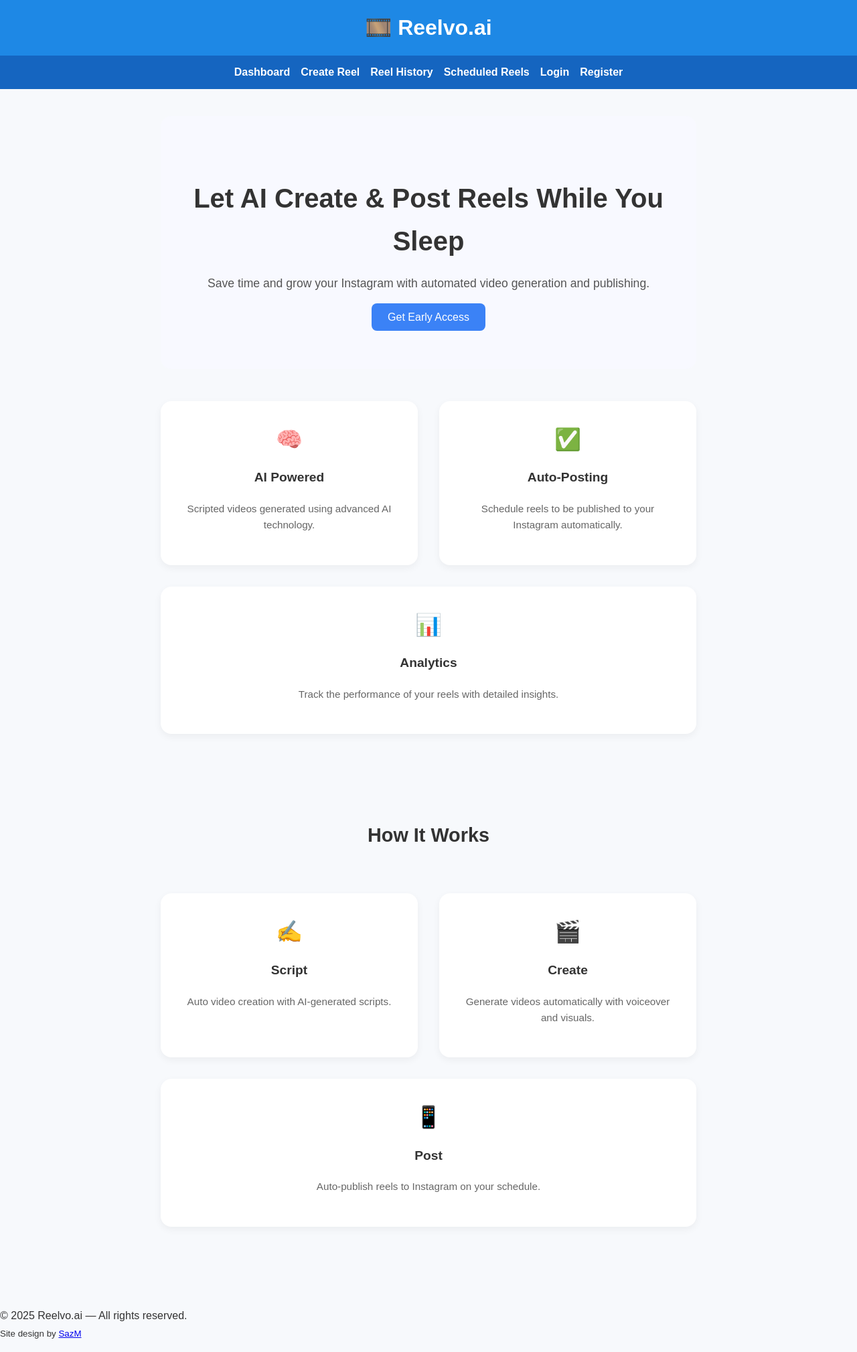
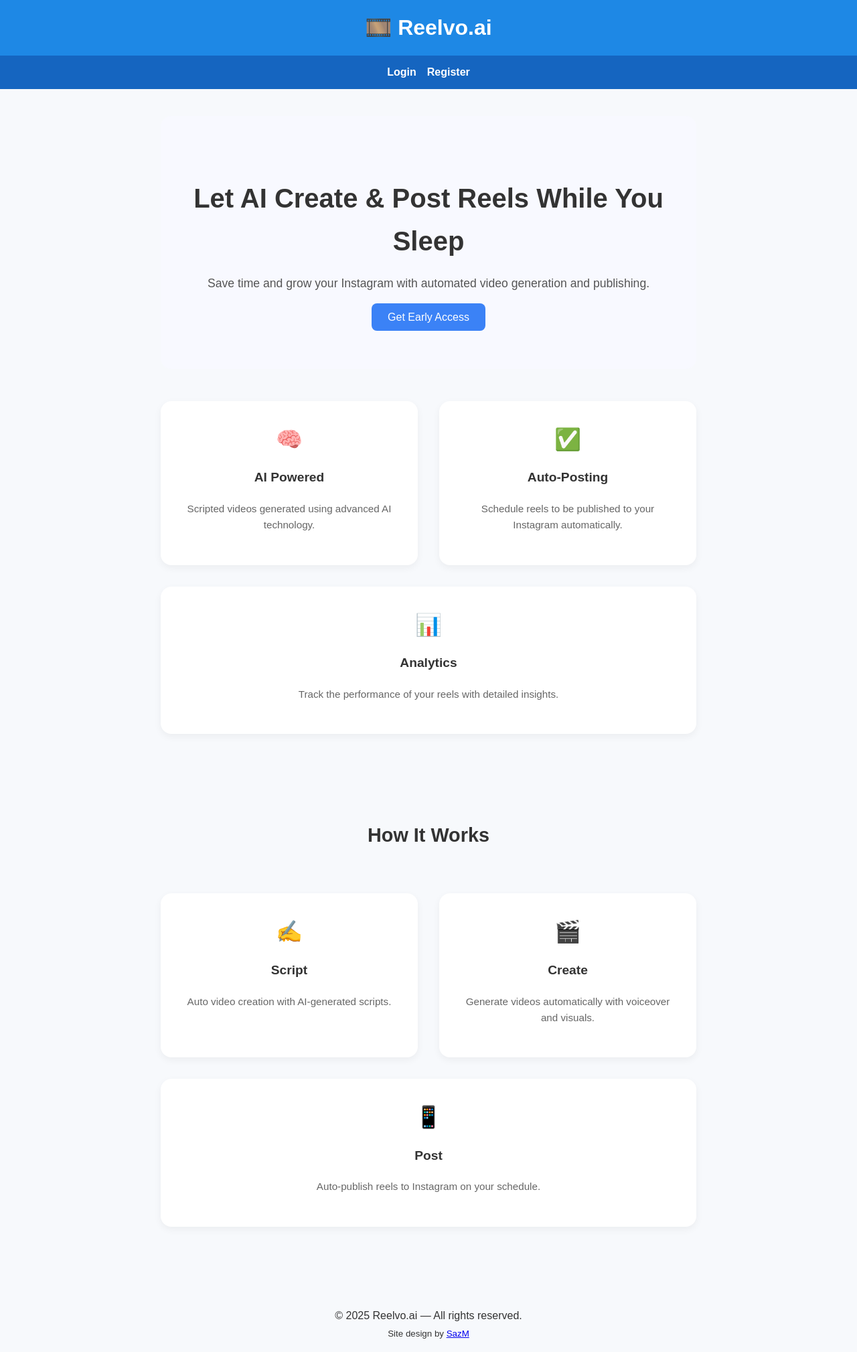
Before and after one commit to saravana-bhava/reelvo.in, a Flask app: page / in a window 1280 px wide. Shown: the whole page at 67% size. Run offline with Flask 2, Linux system fonts and the light colour scheme.

Commit message:
Updated navigation links..

```diff
--- a/static/style.css
+++ b/static/style.css
@@ -33,6 +33,11 @@ header {
 }
 header h1 {
   margin: 0;
+}
+
+/* Footer */
+footer.footer {
+  text-align: center;
 }
 
 /* Navigation */
--- a/templates/base.html
+++ b/templates/base.html
@@ -22,6 +22,8 @@
 
   <nav role="navigation" aria-label="Main navigation">
     {% set endpoint = request.endpoint %}
+
+    {% if session.get('user') %}
       <a href="{{ url_for('dashboard.dashboard') }}"
          class="{% if endpoint == 'dashboard.dashboard' %}active{% endif %}">Dashboard</a>
 
@@ -34,7 +36,6 @@
       <a href="{{ url_for('schedule.list_scheduled_jobs_view') }}"
          class="{% if endpoint == 'schedule.list_scheduled_jobs_view' %}active{% endif %}">Scheduled Reels</a>
 
-    {% if session.get('user') %}
       <form action="{{ url_for('instagram.disconnect_instagram') }}"
             method="post"
             class="logout-form"
```
Lines whose indentation alone changed are shown as unchanged.
